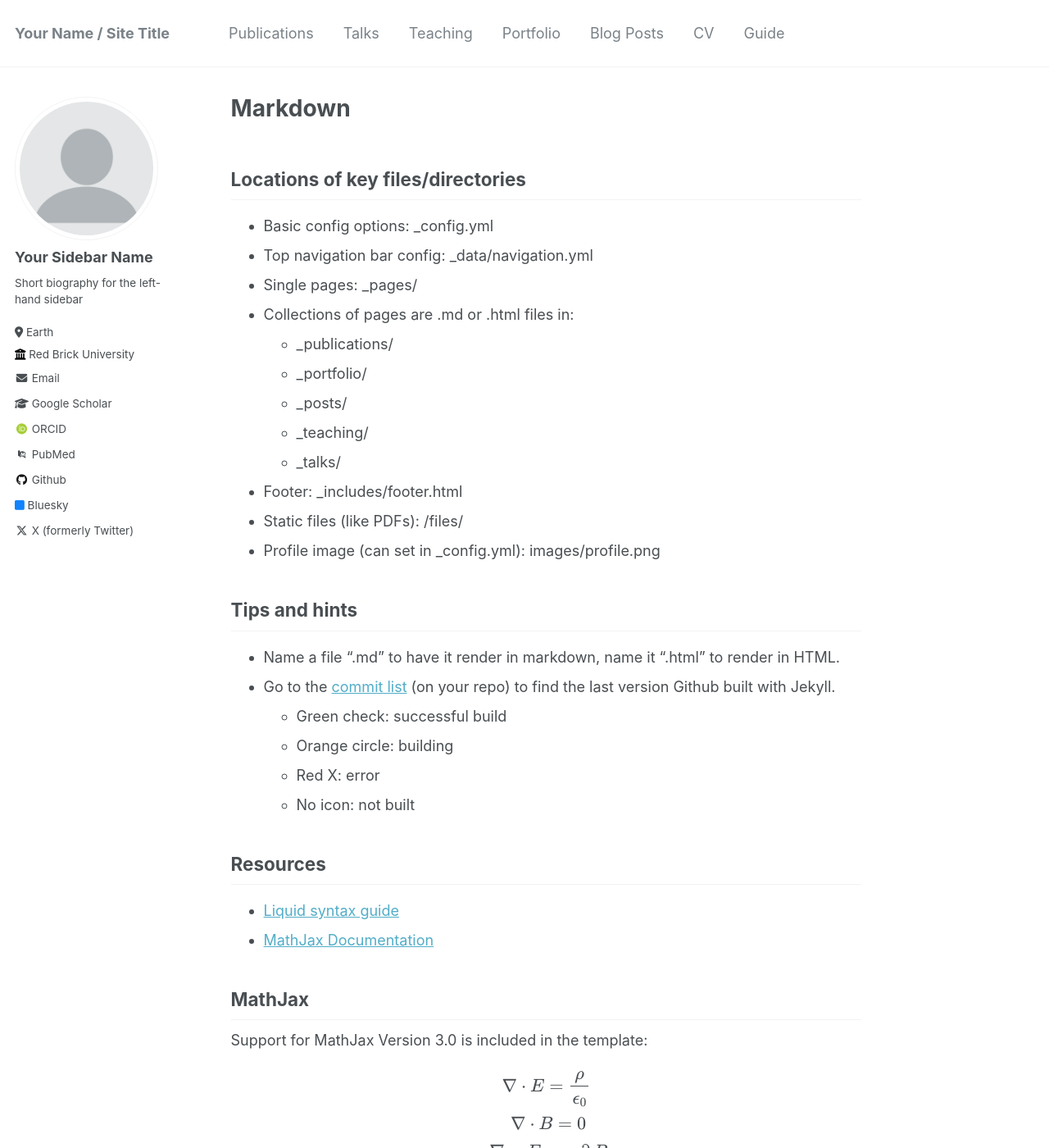
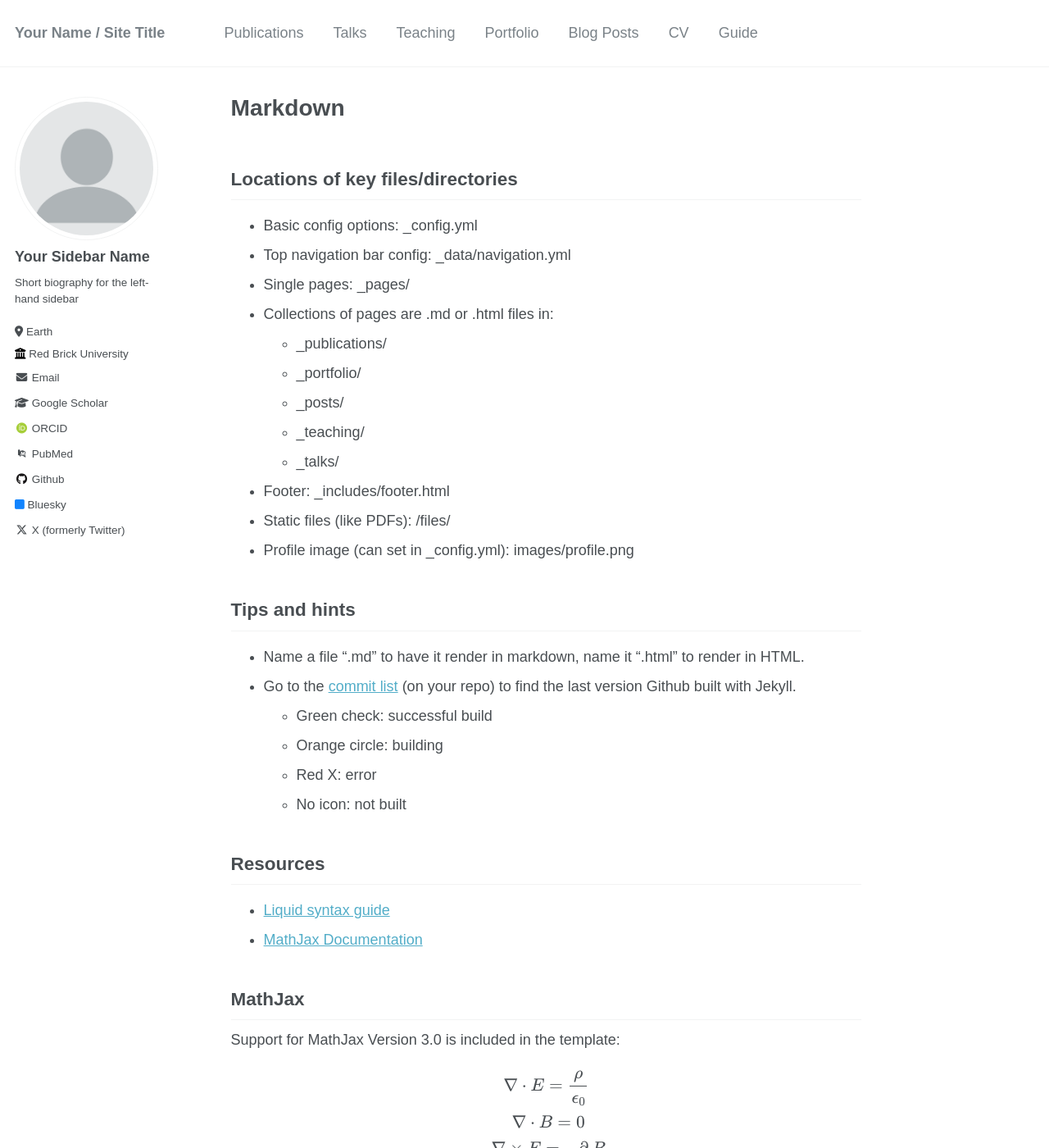
Before and after one commit to vimkim/vimkim.github.io, a Jekyll site: the page built from _pages/markdown.md, in a window 1280 px wide and 1400 px high. Shown: the whole window at 82% size. Built offline with Jekyll 4.4.1, drawn with Linux system fonts in a browser that asks for light colours; some web fonts are replaced.

Commit message:
add pretendard font

```diff
--- a/assets/css/main.scss
+++ b/assets/css/main.scss
@@ -39,3 +39,33 @@
 @import "vendor/font-awesome/brands";
 @import "vendor/magnific-popup/magnific-popup";
 @import "print";
+
+@font-face {
+    font-family: 'Pretendard-Regular';
+    src: url('https://cdn.jsdelivr.net/gh/Project-Noonnu/noonfonts_2107@1.1/Pretendard-Regular.woff') format('woff');
+    font-weight: 400;
+    font-style: normal;
+}
+
+body, button, input, select, textarea {
+  font-family: 'Pretendard-Regular', sans-serif !important;
+}
+
+
+h1, h2, h3, h4, h5, h6 {
+  font-family: 'Pretendard-Regular', sans-serif;
+  font-weight: 700; /* Assuming you want headings to be bold */
+}
+
+p, a, li, span, label { /* Add any other tags as needed */
+  font-family: 'Pretendard-Regular', sans-serif;
+}
+
+/* Ensure buttons and inputs match the text style */
+button, input[type="submit"], input[type="button"] {
+  font-family: 'Pretendard-Regular', sans-serif;
+}
+
+.sidebar .author__bio, .author__name, li, a {
+  font-family: 'Pretendard-Regular', sans-serif !important;
+}
```
